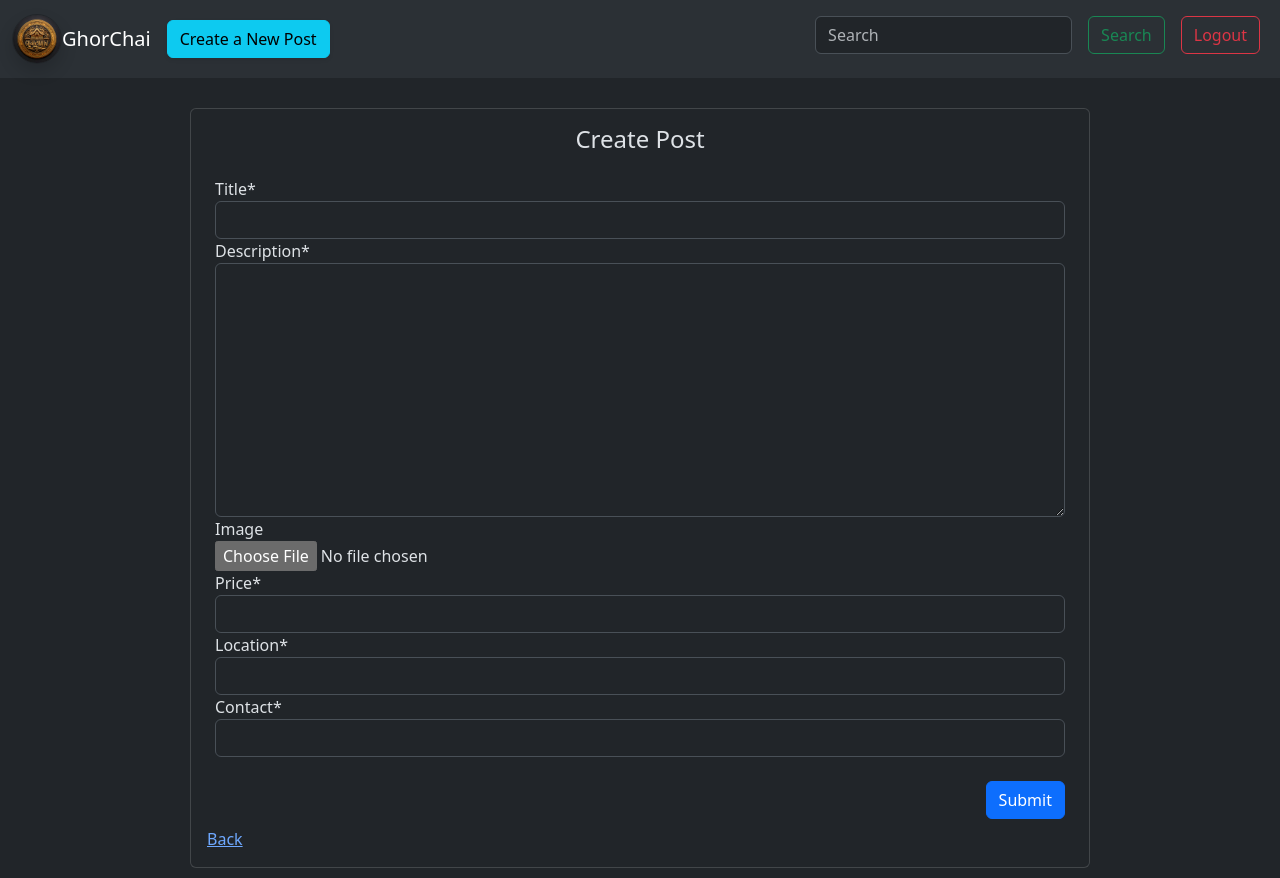
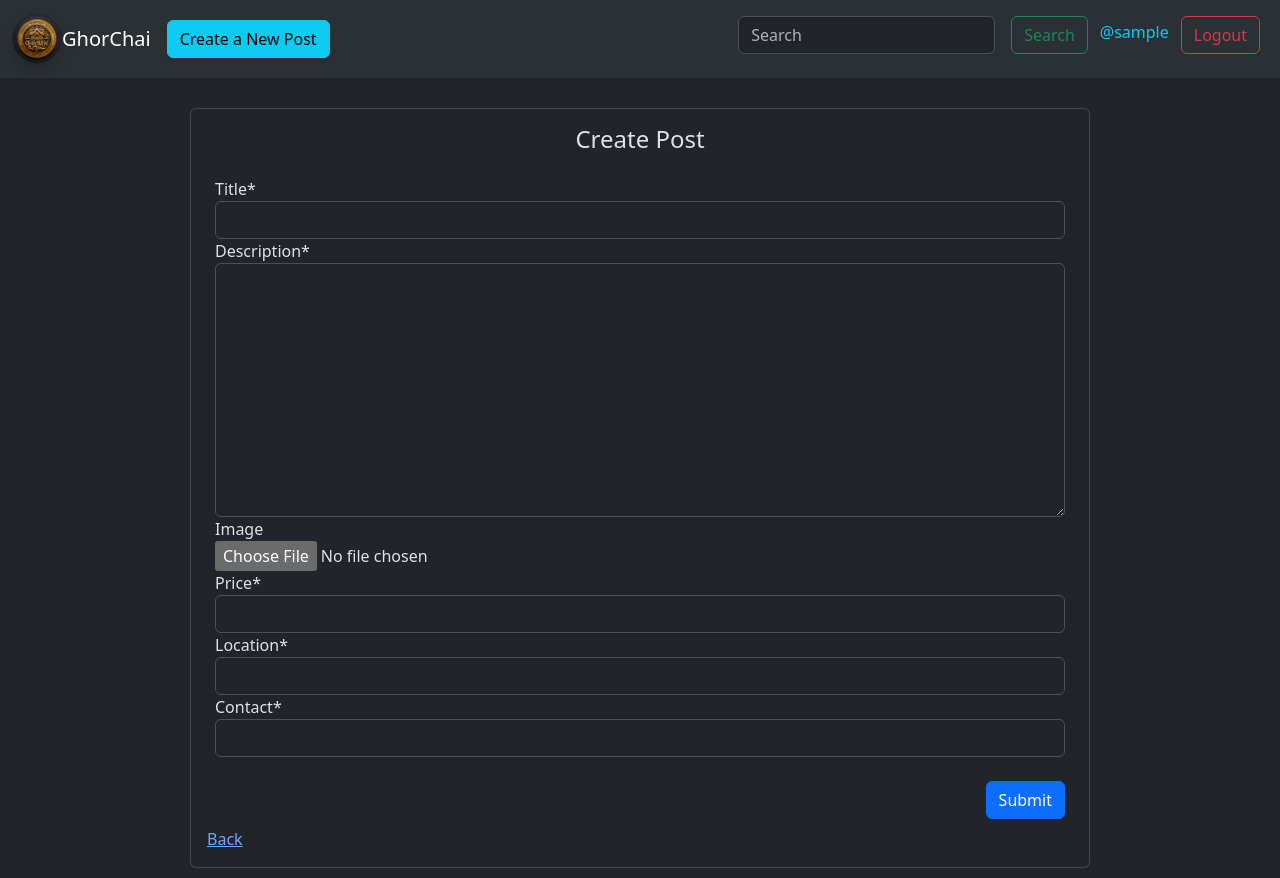
Before and after one commit to ProtikAcharjay/GhorChai, a Django app: page /post/create/ in a window 1280 px wide. Run offline with Django 4.2, Linux system fonts and the light colour scheme; the visitor is signed in with stand-in values (Sample User, id 1); some libraries are stand-ins or nearby versions.

Commit message:
Changed in layout in navbar and favicon

```diff
--- a/GhorChai/templates/layout.html
+++ b/GhorChai/templates/layout.html
@@ -6,6 +6,8 @@
     <meta charset="UTF-8">
     <meta name="viewport" content="width=device-width, initial-scale=1.0">
     <link href="https://cdn.jsdelivr.net/npm/bootstrap@5.3.3/dist/css/bootstrap.min.css" rel="stylesheet" integrity="sha384-QWTKZyjpPEjISv5WaRU9OFeRpok6YctnYmDr5pNlyT2bRjXh0JMhjY6hW+ALEwIH" crossorigin="anonymous">
+    {% comment %} <link rel="icon" type="image/png" sizes="32x32" href="https://cdn.oaistatic.com/assets/favicon-32x32-p4ktpm1x.webp" media="(prefers-color-scheme: light)"> {% endcomment %}
+    <link rel="icon" type="image/png" sizes="32x32" href="{% static 'GhorChai-Logo.jpg' %}">
     <title>
         {% block title %}
             GhorChai
@@ -31,6 +33,7 @@
                 <input class="form-control me-2" type="search" placeholder="Search" aria-label="Search">
                 <button class="btn btn-outline-success mx-2" type="submit">Search</button>
                 {% if user.is_authenticated %}
+                <label for="username" class="mx-1 pt-1 text-info">@{{ user.username }}</label>
                 <a href="{% url 'logout' %}" class="btn btn-outline-danger mx-2">Logout</a>
                 {% else %}
                 <a href="{% url 'login' %}" class="btn btn-outline-primary mx-2">Login</a>
```
